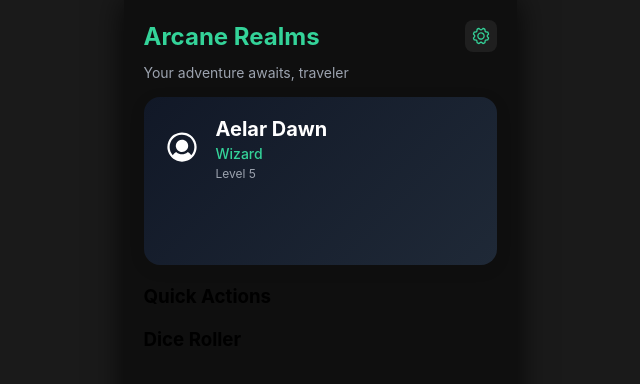
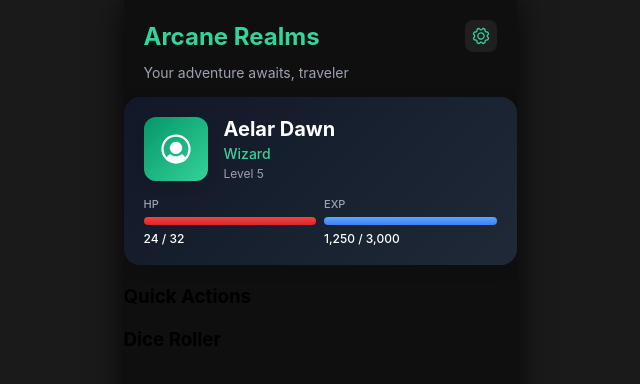
Before and after one commit to Whimsy-rat-trap/dnd-mobile-app, a React (Create React App) app: page /dashboard in a window 1280 px wide. Shown: the top 384 px of the page, without its empty margins (320-960 px from the left). Built offline with nearby package versions, Linux system fonts and the light colour scheme.

Commit message:
0.0.10 (more work on the dashboard page)

```diff
--- a/src/pages/Dashboard.css
+++ b/src/pages/Dashboard.css
@@ -1,15 +1,15 @@
-.dashboard-page {
-    align-items: stretch;
-    justify-content: flex-start;
-    text-align: left;
-    height: 100%;
+/* Общий контейнер для хедера */
+.dashboard-header {
+    box-shadow: 0 4px 20px 0 rgba(0, 0, 0, 0.1);
+    background: #0f0f0f;
+    padding: 0 20px;
 }
 
 .header-top {
     display: flex;
     justify-content: space-between;
     align-items: center;
-    padding: 20px 20px 0 20px;
+    padding-top: 20px;
 }
 
 .header-title {
@@ -34,9 +34,15 @@
     font-weight: 400;
     font-size: 14px;
     color: #9ca3af;
-    padding: 0 20px;
+    padding-bottom: 16px;
     margin-top: 12px;
-    margin-bottom: 16px;
+}
+
+.dashboard-page {
+    align-items: stretch;
+    justify-content: flex-start;
+    text-align: left;
+    height: 100%;
 }
 
 .content-wrapper {
@@ -45,8 +51,6 @@
     display: flex;
     flex-direction: column;
     gap: 20px;
-    padding-left: 20px;
-    padding-right: 20px;
 }
 
 /* Character Card */
@@ -59,7 +63,7 @@
     background: linear-gradient(315deg, #1f2937 0%, #111827 100%);
     display: flex;
     flex-direction: column;
-    justify-content: space-between;
+    box-sizing: border-box;
 }
 
 .character-header {
@@ -69,6 +73,20 @@
 
 .avatar {
     margin-right: 16px;
+    border-radius: 12px;
+    width: 64px;
+    height: 64px;
+    box-shadow: 0 4px 12px 0 rgba(0, 0, 0, 0.1);
+    background: linear-gradient(315deg, #34d399 0%, #059669 100%);
+    display: flex;
+    align-items: center;
+    justify-content: center;
+    flex-shrink: 0;
+}
+
+.avatar svg {
+    width: 36px;
+    height: 36px;
 }
 
 .character-info {
@@ -100,10 +118,45 @@
     color: #9ca3af;
 }
 
+/* Stats Row */
 .stats-row {
     display: flex;
-    justify-content: space-around;
-    color: #d1d5db;
-    font-size: 14px;
-    font-weight: 400;
+    gap: 8px;
+    margin-top: 16px;
 }
+
+.stat-block {
+    display: flex;
+    flex-direction: column;
+    gap: 6px;
+    flex: 1;
+}
+
+.stat-label {
+    font-family: var(--font-family);
+    font-weight: 500;
+    font-size: 11px;
+    color: #9ca3af;
+}
+
+.stat-progress {
+    border-radius: 4px;
+    width: 100%;
+    height: 8px;
+    background: #333;
+}
+
+.hp-progress {
+    background: linear-gradient(0deg, #dc2626 0%, #ef4444 100%);
+}
+
+.exp-progress {
+    background: linear-gradient(0deg, #3b82f6 0%, #60a5fa 100%);
+}
+
+.stat-value {
+    font-family: var(--font-family);
+    font-weight: 500;
+    font-size: 12px;
+    color: #fff;
+}
--- a/src/pages/Dashboard.tsx
+++ b/src/pages/Dashboard.tsx
@@ -4,6 +4,7 @@ import './Dashboard.css';
 const Dashboard: React.FC = () => {
     return (
         <div className="page dashboard-page">
+            <div className="dashboard-header">
                 <div className="header-top">
                     <span className="header-title">Arcane Realms</span>
                     <div className="header-icon">
@@ -22,6 +23,7 @@ const Dashboard: React.FC = () => {
                     </div>
                 </div>
                 <div className="header-subtitle">Your adventure awaits, traveler</div>
+            </div>
 
             <div className="content-wrapper">
                 {/* Character Card */}
@@ -48,11 +50,20 @@ const Dashboard: React.FC = () => {
                         </div>
                     </div>
                     <div className="stats-row">
-
+                        <div className="stat-block">
+                            <span className="stat-label">HP</span>
+                            <div className="stat-progress hp-progress"></div>
+                            <span className="stat-value">24 / 32</span>
+                        </div>
+                        <div className="stat-block">
+                            <span className="stat-label">EXP</span>
+                            <div className="stat-progress exp-progress"></div>
+                            <span className="stat-value">1,250 / 3,000</span>
+                        </div>
                     </div>
                 </div>
 
-                {/* Quick Actions */}
+                {/* Quick Actions – с боковыми отступами */}
                 <div className="quick-actions">
                     <h3>Quick Actions</h3>
 
```
Lines whose indentation alone changed are shown as unchanged.
